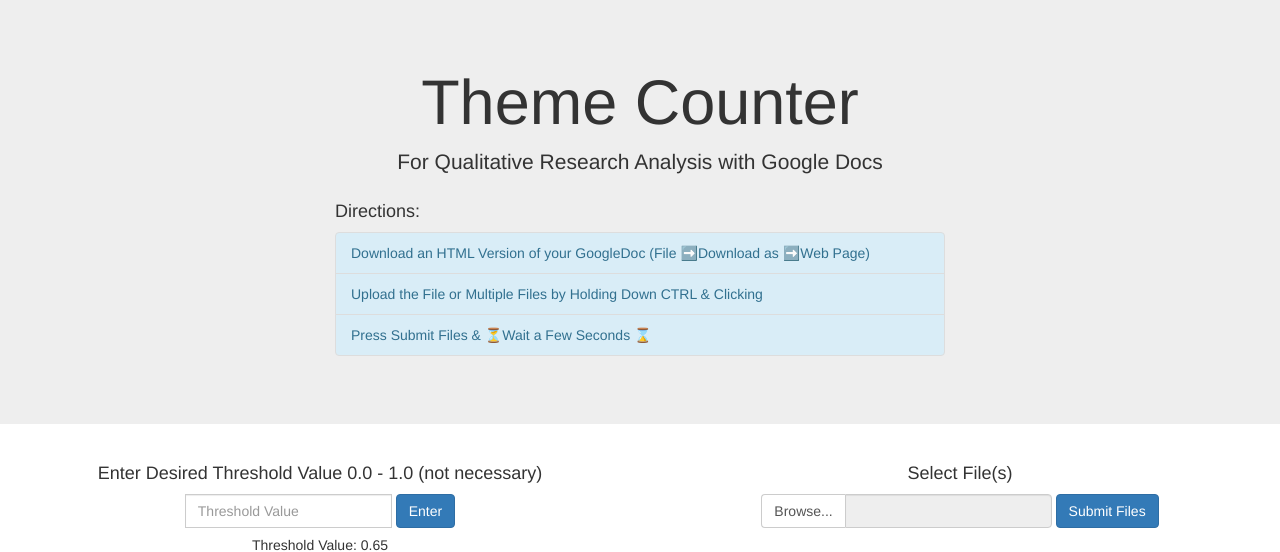
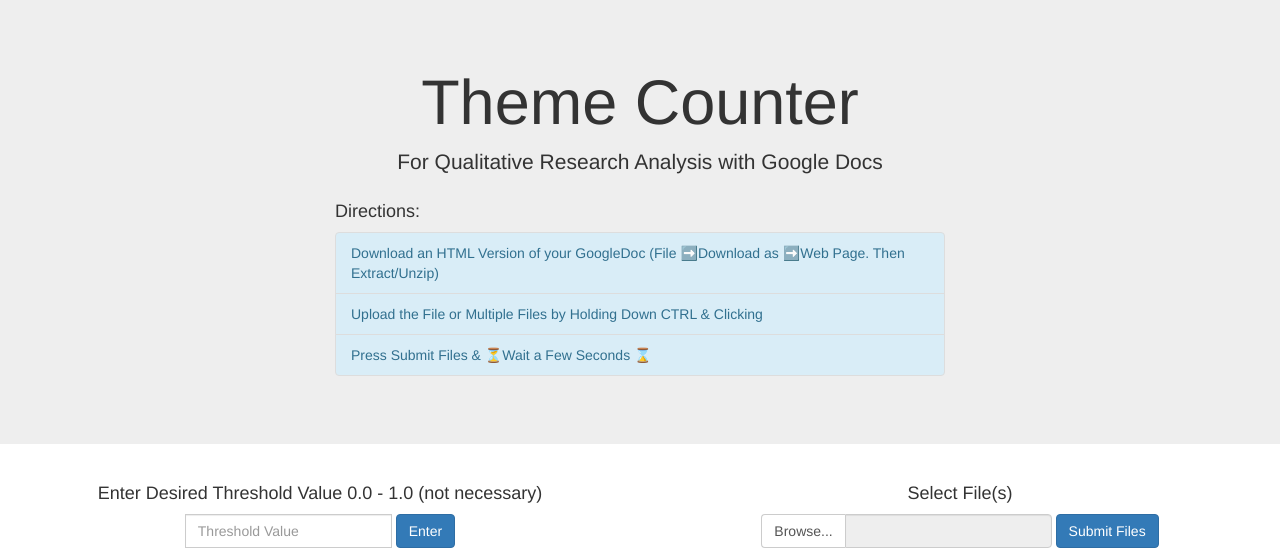
Before and after one commit to peterchun2000/ThemeCounter, a Flask app: page / in a window 1280 px wide. Shown: the top 552 px of the page. Run offline with Flask 2, Linux system fonts and the light colour scheme; some libraries are stand-ins or nearby versions.

Commit message:
edited directions

```diff
--- a/project/templates/index.html
+++ b/project/templates/index.html
@@ -28,7 +28,7 @@
                 <div class="col col-lg-6">
                 <h4>Directions:</h4>
                 <ul class="list-group">
-                    <li class="list-group-item list-group-item-info">Download an HTML Version of your GoogleDoc (File ➡️Download as ➡️Web Page)
+                    <li class="list-group-item list-group-item-info">Download an HTML Version of your GoogleDoc (File ➡️Download as ➡️Web Page. Then Extract/Unzip)
                     <li class="list-group-item list-group-item-info">Upload the File or Multiple Files by Holding Down CTRL & Clicking</li>
                     <li class="list-group-item list-group-item-info">Press Submit Files & ⏳Wait a Few Seconds ⌛</li>
                 </ul>
```
